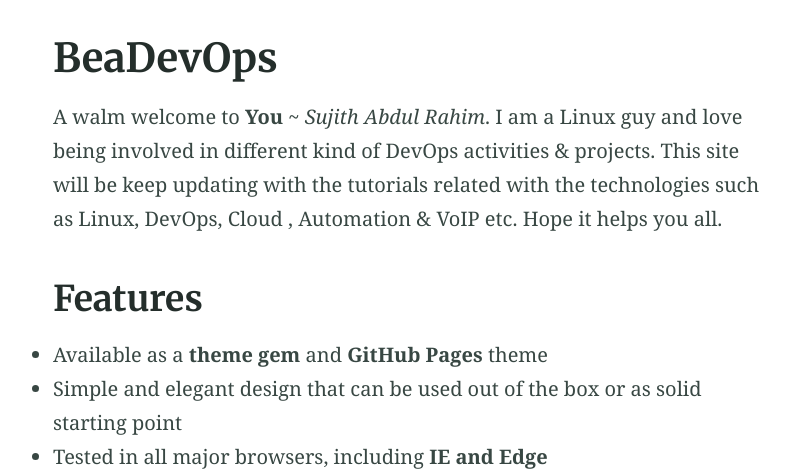
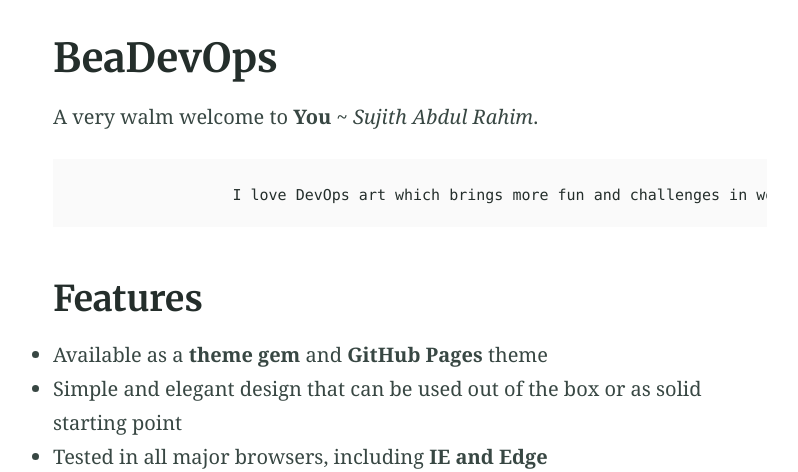
Before and after one commit to sujiar37/beadevops, a Jekyll site: the page built from index.md, in a window 1280 px wide and 900 px high, cut to the strip 428-900 px from the top of the window. Shown: the whole strip, without its empty margins (230-1028 px from the left). Built offline with Jekyll 4.4.1, drawn with Linux system fonts in a browser that asks for light colours; our own code applies the rules of GitHub Pages for plain Markdown files.

Commit message:
index.md

```diff
--- a/index.md
+++ b/index.md
@@ -7,7 +7,9 @@ feature_image: "https://source.unsplash.com/WLUHO9A_xik/1600x900"
 excerpt: "Alembic is a starting point for [Jekyll](https://jekyllrb.com/) projects. Rather than starting from scratch, this boilerplate is designed to get the ball rolling immediately. Install it, configure it, tweak it, push it."
 ---
 
-A walm welcome to **You** ~ *Sujith Abdul Rahim*. I am a Linux guy and love being involved in different kind of DevOps activities & projects. This site will be keep updating with the tutorials related with the technologies such as Linux, DevOps, Cloud , Automation & VoIP  etc. Hope it helps you all.
+A very walm welcome to **You** ~ *Sujith Abdul Rahim*.
+
+                      I love DevOps art which brings more fun and challenges in work environments. BeaDevOps would be helpful for someone who really looking to learn new tecnhnologies which is trend in current IT sectors.
 
 <!--
 {% include button.html text="Fork it" icon="github" link="https://github.com/daviddarnes/alembic" color="#0366d6" %} {% include button.html text="Tweet it" icon="twitter" link="https://twitter.com/intent/tweet/?url=https://alembic.darn.es&text=Alembic%20-%20A%20Jekyll%20boilerplate%20theme&via=DavidDarnes" color="#0d94e7" %} {% include button.html text="Install Alembic ⚗️" link="https://github.com/daviddarnes/alembic#installation" %} {% include button.html text="Tip me $5 💸" link="https://www.paypal.me/daviddarnes/5usd" color="#333333" %}
```
